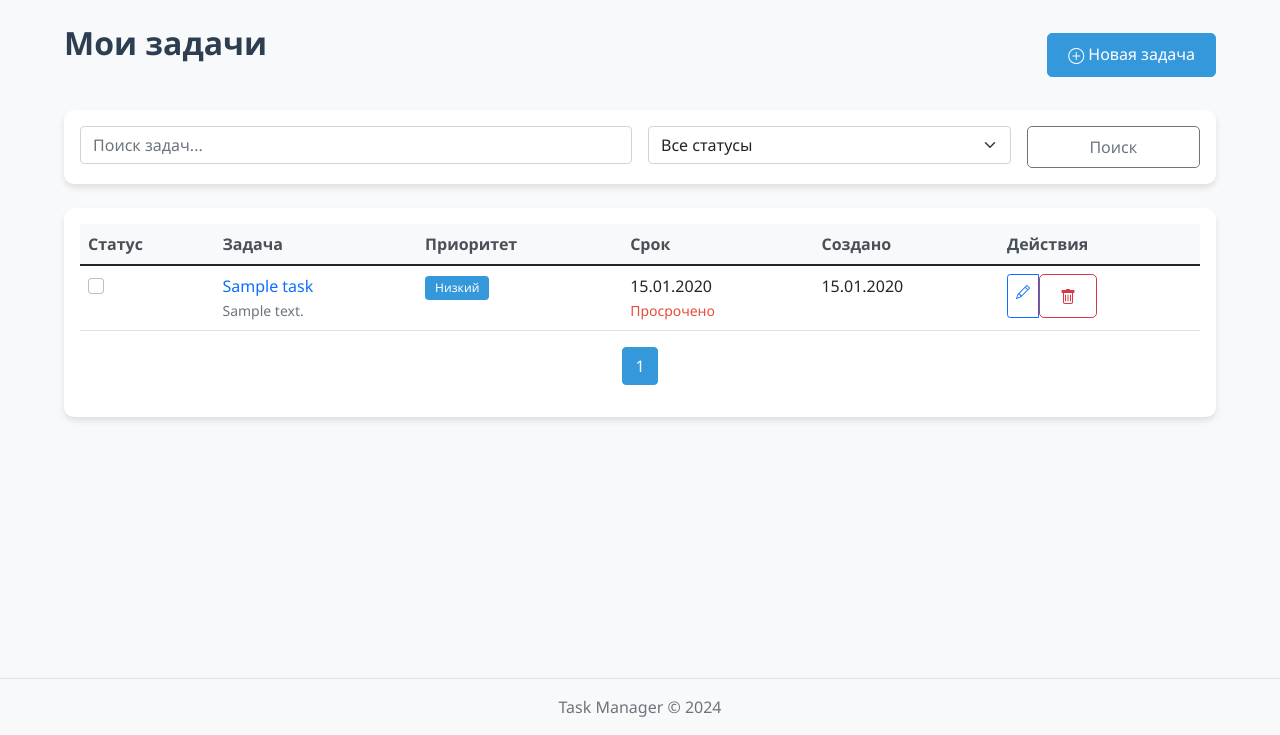
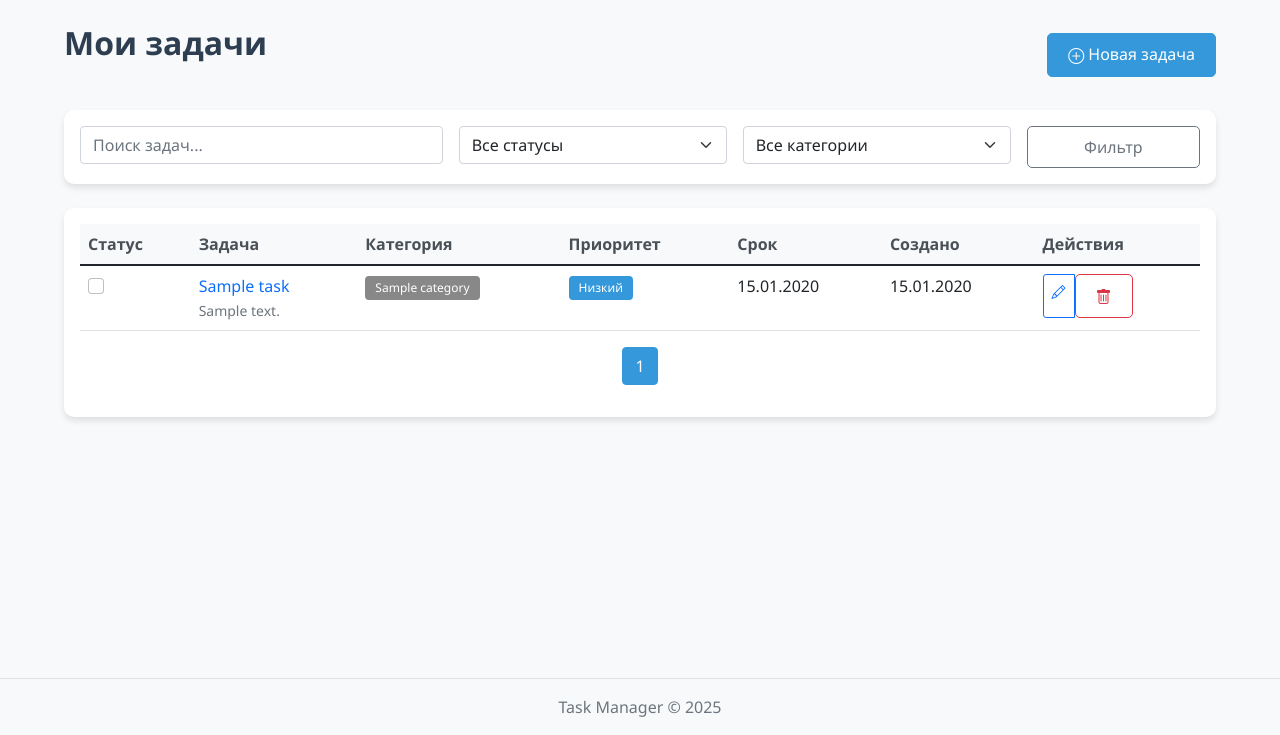
Before and after one commit to Hoxwan/SemestrovayaWEB, a Flask app: page /tasks in a window 1280 px wide. Shown: the part 65-800 px from the top of the page. Run offline with Flask 3, Linux system fonts and the light colour scheme; a user stored in the database is signed in; tables that the repository leaves empty hold one stand-in row (values such as "Sample post").

Commit message:
zhestkiy commit

```diff
--- a/app/forms.py
+++ b/app/forms.py
@@ -44,7 +44,12 @@ class TaskForm(FlaskForm):
         (Status.COMPLETED.value, 'Завершено')
     ], default=Status.PENDING.value)
     due_date = DateField('Срок выполнения', format='%Y-%m-%d', validators=[Optional()])
+    category_id = SelectField('Категория', coerce=int, validators=[Optional()])
     submit = SubmitField('Сохранить')
+
+    def __init__(self, *args, **kwargs):
+        super(TaskForm, self).__init__(*args, **kwargs)
+        self.category_id.choices = [(0, 'Без категории')]  # По умолчанию
 
 
 class CategoryForm(FlaskForm):
--- a/app/main/routes.py
+++ b/app/main/routes.py
@@ -34,6 +34,7 @@ def index():
 def tasks():
     page = request.args.get('page', 1, type=int)
     status_filter = request.args.get('status', 'all')
+    category_filter = request.args.get('category', 'all')
     search = request.args.get('search', '')
 
     query = Task.query.filter_by(user_id=current_user.id)
@@ -45,6 +46,33 @@ def tasks():
                 Task.description.ilike(f'%{search}%')
             )
         )
+
+    if status_filter == 'completed':
+        query = query.filter_by(status=Status.COMPLETED)
+    elif status_filter == 'pending':
+        query = query.filter_by(status=Status.PENDING)
+    elif status_filter == 'in_progress':
+        query = query.filter_by(status=Status.IN_PROGRESS)
+
+    if category_filter != 'all':
+        try:
+            category_id = int(category_filter)
+            query = query.filter_by(category_id=category_id)
+        except ValueError:
+            pass
+
+    tasks = query.order_by(Task.created_at.desc()) \
+        .paginate(page=page, per_page=10, error_out=False)
+
+    categories = Category.query.filter_by(user_id=current_user.id).all()
+
+    return render_template('tasks.html',
+                           tasks=tasks,
+                           status_filter=status_filter,
+                           category_filter=category_filter,
+                           search=search,
+                           categories=categories,
+                           datetime=datetime)
 
     if status_filter == 'completed':
         query = query.filter_by(status=Status.COMPLETED)
@@ -71,6 +99,10 @@ def tasks():
 def new_task():
     form = TaskForm()
 
+    # Загружаем категории пользователя
+    categories = Category.query.filter_by(user_id=current_user.id).all()
+    form.category_id.choices = [(0, 'Без категории')] + [(c.id, c.name) for c in categories]
+
     if form.validate_on_submit():
         task = Task(
             title=form.title.data,
@@ -78,7 +110,8 @@ def new_task():
             priority=Priority(form.priority.data),
             status=Status(form.status.data),
             due_date=form.due_date.data,
-            user_id=current_user.id
+            user_id=current_user.id,
+            category_id=form.category_id.data if form.category_id.data != 0 else None
         )
         db.session.add(task)
         db.session.commit()
@@ -88,7 +121,8 @@ def new_task():
     return render_template('task_form.html',
                            title='Новая задача',
                            form=form,
-                           action_url=url_for('main.new_task'))
+                           action_url=url_for('main.new_task'),
+                           categories=categories)
 
 
 @main_bp.route('/task/<int:id>')
@@ -112,12 +146,20 @@ def edit_task(id):
 
     form = TaskForm(obj=task)
 
+    # Загружаем категории пользователя
+    categories = Category.query.filter_by(user_id=current_user.id).all()
+    form.category_id.choices = [(0, 'Без категории')] + [(c.id, c.name) for c in categories]
+
+    # Устанавливаем текущую категорию
+    form.category_id.data = task.category_id if task.category_id else 0
+
     if form.validate_on_submit():
         task.title = form.title.data
         task.description = form.description.data
         task.priority = Priority(form.priority.data)
         task.status = Status(form.status.data)
         task.due_date = form.due_date.data
+        task.category_id = form.category_id.data if form.category_id.data != 0 else None
         task.updated_at = datetime.utcnow()
         db.session.commit()
         flash('Задача успешно обновлена!', 'success')
@@ -126,7 +168,8 @@ def edit_task(id):
     return render_template('task_form.html',
                            title='Редактировать задачу',
                            form=form,
-                           action_url=url_for('main.edit_task', id=id))
+                           action_url=url_for('main.edit_task', id=id),
+                           categories=categories)
 
 
 @main_bp.route('/task/<int:id>/delete', methods=['POST'])
@@ -148,12 +191,21 @@ def delete_task(id):
 def complete_task(id):
     task = Task.query.get_or_404(id)
     if task.user_id != current_user.id:
-        return jsonify({'error': 'Нет прав'}), 403
+        flash('У вас нет прав для выполнения этой операции', 'danger')
+        return redirect(url_for('main.tasks'))
 
-    task.status = Status.COMPLETED
-    task.completed_at = datetime.utcnow()
+    # Переключаем статус
+    if task.status == Status.COMPLETED:
+        task.status = Status.PENDING
+        task.completed_at = None
+        flash('Задача возвращена в работу', 'info')
+    else:
+        task.status = Status.COMPLETED
+        task.completed_at = datetime.utcnow()
+        flash('Задача отмечена как выполненная', 'success')
+
     db.session.commit()
-    return jsonify({'success': True})
+    return redirect(url_for('main.tasks'))
 
 
 @main_bp.route('/categories')
--- a/app/templates/base.html
+++ b/app/templates/base.html
@@ -96,7 +96,7 @@
     <!-- Footer -->
     <footer class="footer mt-5 py-3 bg-light">
         <div class="container text-center">
-            <span class="text-muted">Task Manager &copy; 2024</span>
+            <span class="text-muted">Task Manager &copy; 2025</span>
         </div>
     </footer>
 
--- a/app/templates/tasks.html
+++ b/app/templates/tasks.html
@@ -15,10 +15,10 @@
     <div class="card mb-4">
         <div class="card-body">
             <form method="GET" action="{{ url_for('main.tasks') }}" class="row g-3">
-                <div class="col-md-6">
+                <div class="col-md-4">
                     <input type="text" class="form-control" name="search" placeholder="Поиск задач..." value="{{ search }}">
                 </div>
-                <div class="col-md-4">
+                <div class="col-md-3">
                     <select class="form-select" name="status" onchange="this.form.submit()">
                         <option value="all" {% if status_filter == 'all' %}selected{% endif %}>Все статусы</option>
                         <option value="pending" {% if status_filter == 'pending' %}selected{% endif %}>В ожидании</option>
@@ -26,8 +26,18 @@
                         <option value="completed" {% if status_filter == 'completed' %}selected{% endif %}>Завершено</option>
                     </select>
                 </div>
+                <div class="col-md-3">
+                    <select class="form-select" name="category" onchange="this.form.submit()">
+                        <option value="all" {% if category_filter == 'all' %}selected{% endif %}>Все категории</option>
+                        {% for category in categories %}
+                        <option value="{{ category.id }}" {% if category_filter == category.id|string %}selected{% endif %}>
+                            {{ category.name }}
+                        </option>
+                        {% endfor %}
+                    </select>
+                </div>
                 <div class="col-md-2">
-                    <button type="submit" class="btn btn-outline-secondary w-100">Поиск</button>
+                    <button type="submit" class="btn btn-outline-secondary w-100">Фильтр</button>
                 </div>
             </form>
         </div>
@@ -43,6 +53,7 @@
                             <tr>
                                 <th>Статус</th>
                                 <th>Задача</th>
+                                <th>Категория</th>
                                 <th>Приоритет</th>
                                 <th>Срок</th>
                                 <th>Создано</th>
@@ -53,12 +64,13 @@
                             {% for task in tasks.items %}
                             <tr class="{% if task.status.value == 'Завершено' %}table-success{% endif %}">
                                 <td>
-<form method="POST" action="{{ url_for('main.complete_task', id=task.id) }}" class="d-inline complete-task-form" data-task-id="{{ task.id }}">
-    <input type="hidden" name="csrf_token" value="{{ csrf_token() }}">
-    <input type="checkbox"
-           class="form-check-input task-complete-checkbox"
-           {% if task.status.value == 'Завершено' %}checked{% endif %}>
-</form>
+                                    <form method="POST" action="{{ url_for('main.complete_task', id=task.id) }}" class="d-inline">
+                                        <input type="hidden" name="csrf_token" value="{{ csrf_token() }}">
+                                        <input type="checkbox"
+                                               class="form-check-input"
+                                               {% if task.status.value == 'Завершено' %}checked{% endif %}
+                                               onchange="this.form.submit()">
+                                    </form>
                                 </td>
                                 <td>
                                     <a href="{{ url_for('main.view_task', id=task.id) }}" class="text-decoration-none">
@@ -69,6 +81,15 @@
                                     {% endif %}
                                 </td>
                                 <td>
+                                    {% if task.task_category %}
+                                        <span class="badge" style="background-color: {{ task.task_category.color }};">
+                                            {{ task.task_category.name }}
+                                        </span>
+                                    {% else %}
+                                        <span class="text-muted">Без категории</span>
+                                    {% endif %}
+                                </td>
+                                <td>
                                     <span class="badge bg-{{ 'danger' if task.priority.value == 'Высокий' else 'warning' if task.priority.value == 'Средний' else 'info' }}">
                                         {{ task.priority.value }}
                                     </span>
@@ -76,9 +97,6 @@
                                 <td>
                                     {% if task.due_date %}
                                         {{ task.due_date.strftime('%d.%m.%Y') }}
-                                        {% if task.due_date < datetime.now() and task.status.value != 'Завершено' %}
-                                            <br><small class="text-danger">Просрочено</small>
-                                        {% endif %}
                                     {% else %}
                                         <span class="text-muted">Не указан</span>
                                     {% endif %}
@@ -108,19 +126,19 @@
                     <ul class="pagination justify-content-center">
                         {% if tasks.has_prev %}
                             <li class="page-item">
-                                <a class="page-link" href="{{ url_for('main.tasks', page=tasks.prev_num, status=status_filter, search=search) }}">Назад</a>
+                                <a class="page-link" href="{{ url_for('main.tasks', page=tasks.prev_num, status=status_filter, category=category_filter, search=search) }}">Назад</a>
                             </li>
                         {% endif %}
                         {% for page_num in tasks.iter_pages() %}
                             {% if page_num %}
                                 <li class="page-item {% if page_num == tasks.page %}active{% endif %}">
-                                    <a class="page-link" href="{{ url_for('main.tasks', page=page_num, status=status_filter, search=search) }}">{{ page_num }}</a>
+                                    <a class="page-link" href="{{ url_for('main.tasks', page=page_num, status=status_filter, category=category_filter, search=search) }}">{{ page_num }}</a>
                                 </li>
                             {% endif %}
                         {% endfor %}
                         {% if tasks.has_next %}
                             <li class="page-item">
-                                <a class="page-link" href="{{ url_for('main.tasks', page=tasks.next_num, status=status_filter, search=search) }}">Вперед</a>
+                                <a class="page-link" href="{{ url_for('main.tasks', page=tasks.next_num, status=status_filter, category=category_filter, search=search) }}">Вперед</a>
                             </li>
                         {% endif %}
                     </ul>
```
Also changed, not shown: app/templates/task_form.html (+7 -1 lines).
